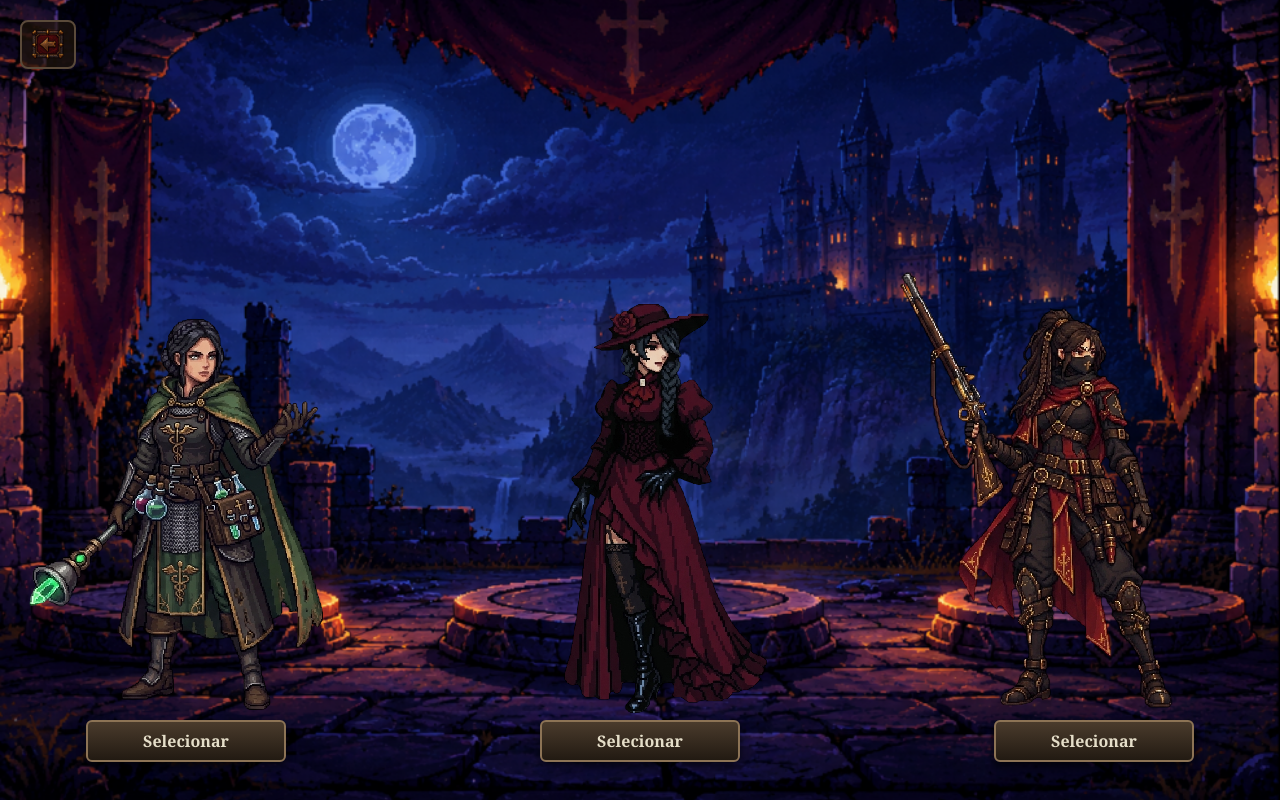
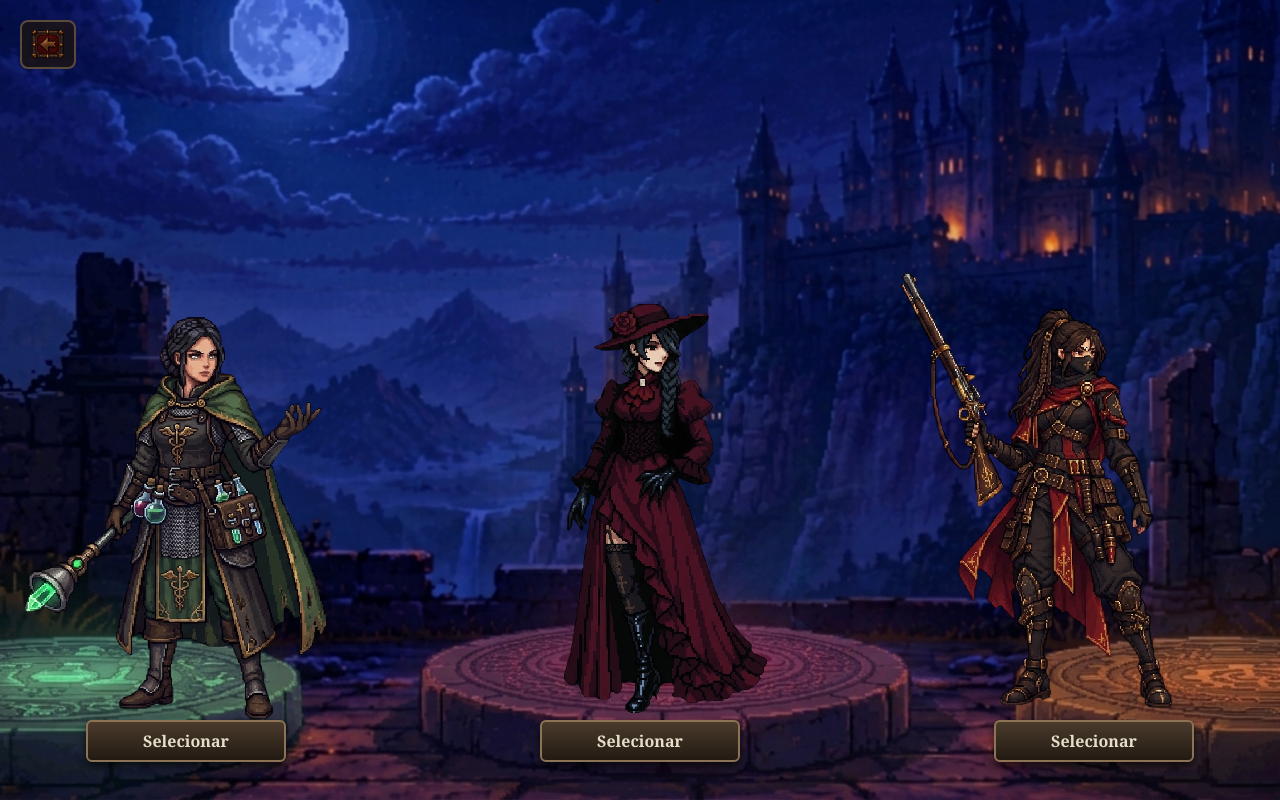
Before and after one commit to RiqueCarvalho/ProjetoRPGWeb, a plain HTML site: page telaf.html in a window 1280 px wide. Drawn offline with Linux system fonts and the light colour scheme.

Commit message:
Alterado TelaEscolhaFeminina - Ana Vitoria

```diff
--- a/telaf.css
+++ b/telaf.css
@@ -4,7 +4,8 @@
     box-sizing: border-box;
 }
 
-body, html {
+body,
+html {
     width: 100%;
     height: 100%;
     overflow: hidden;
@@ -15,7 +16,7 @@ body, html {
     position: relative;
     width: 100vw;
     height: 100vh;
-    background-image: url('Telafundo.png');
+    background-image: url('tela.jpg');
     background-size: cover;
     background-position: center;
     background-repeat: no-repeat;
@@ -24,7 +25,6 @@ body, html {
     align-items: flex-end;
 }
 
-/* Botão voltar no canto superior esquerdo */
 .btn-voltar {
     position: absolute;
     top: 20px;
@@ -71,8 +71,8 @@ body, html {
 
 
 .alquimista-img {
-    width: 700px;
-    margin-bottom: -25px;
+    width: 720px;
+    margin-bottom: -35px;
     transform: translateX(-70px);
 }
 
@@ -128,3 +128,31 @@ body, html {
     padding: 8px 15px;
     transform: translateX(70px) translateY(12px);
 }
+
+/* ==========================================
+   EFEITO HOVER E LUZ ENVOLTA (GLOW COLORIDO)
+   ========================================== */
+
+/* Transição suave para todas as personagens ao passar o mouse */
+.sprite-heroi {
+    cursor: pointer;
+    transition: transform 0.3s ease, filter 0.3s ease;
+}
+
+/* 1. EFEITO NA ALQUIMISTA (Luz Esmeralda/Verde) */
+.alquimista-img:hover {
+    filter: drop-shadow(0 0 12px rgba(46, 204, 113, 0.85)) drop-shadow(0 0 25px rgba(46, 204, 113, 0.4));
+    transform: translateX(-50px) translateY(-1px);
+}
+
+/* 2. EFEITO NA BRUXA (Luz Púrpura/Roxa) */
+.bruxa-img:hover {
+    filter: drop-shadow(0 0 12px rgba(155, 89, 182, 0.85)) drop-shadow(0 0 25px rgba(142, 68, 173, 0.4));
+    transform: translateY(-8px);
+}
+
+/* 3. EFEITO NA ATIRADORA (Luz Âmbar/Dourada) */
+.atiradora-img:hover {
+    filter: drop-shadow(0 0 12px rgba(230, 126, 34, 0.85)) drop-shadow(0 0 25px rgba(211, 84, 0, 0.4));
+    transform: translateX(25px) translateY(5px);
+}
```
Also changed, not shown: telaf.html (+3 -0 lines), tela.jpg (added).
